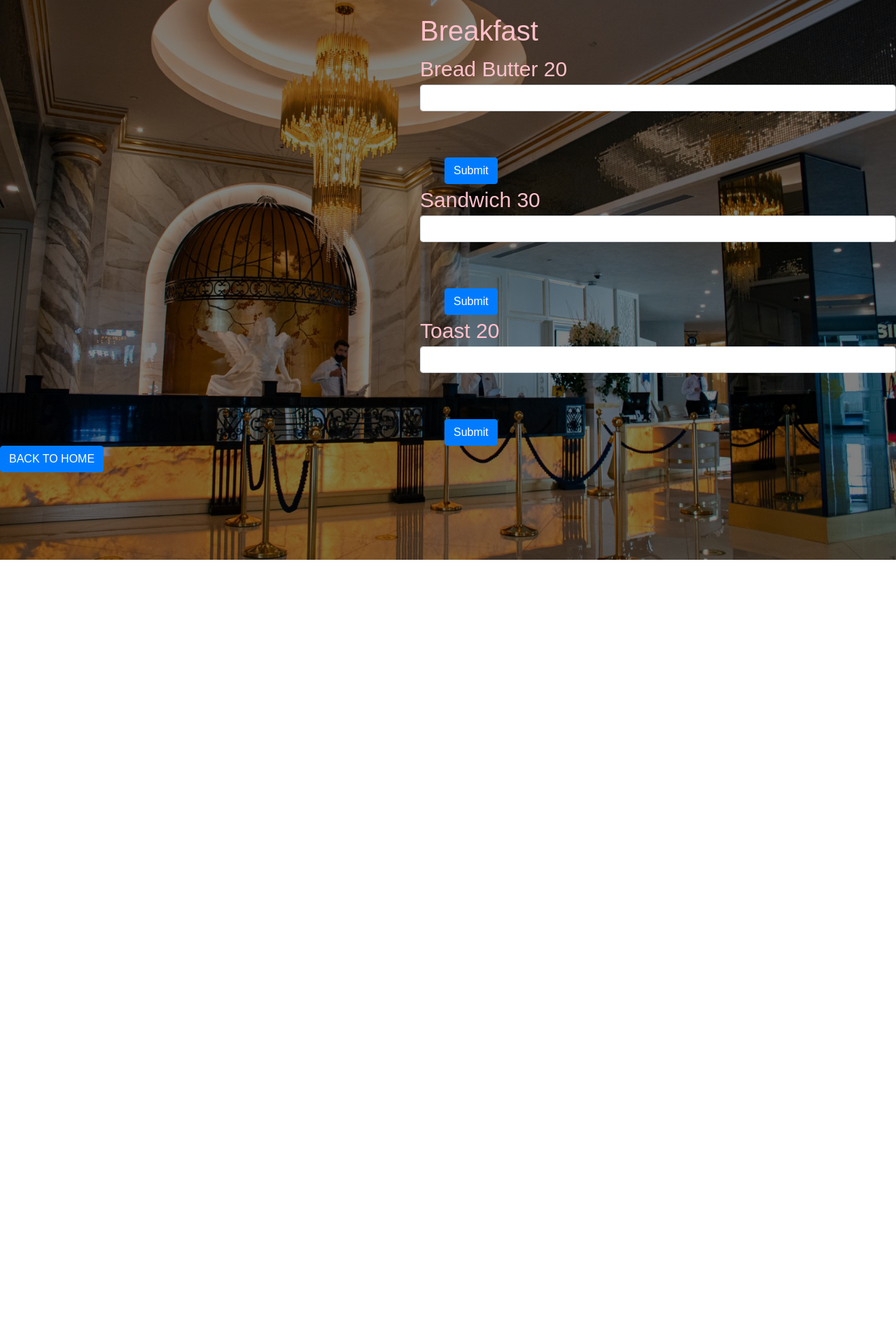
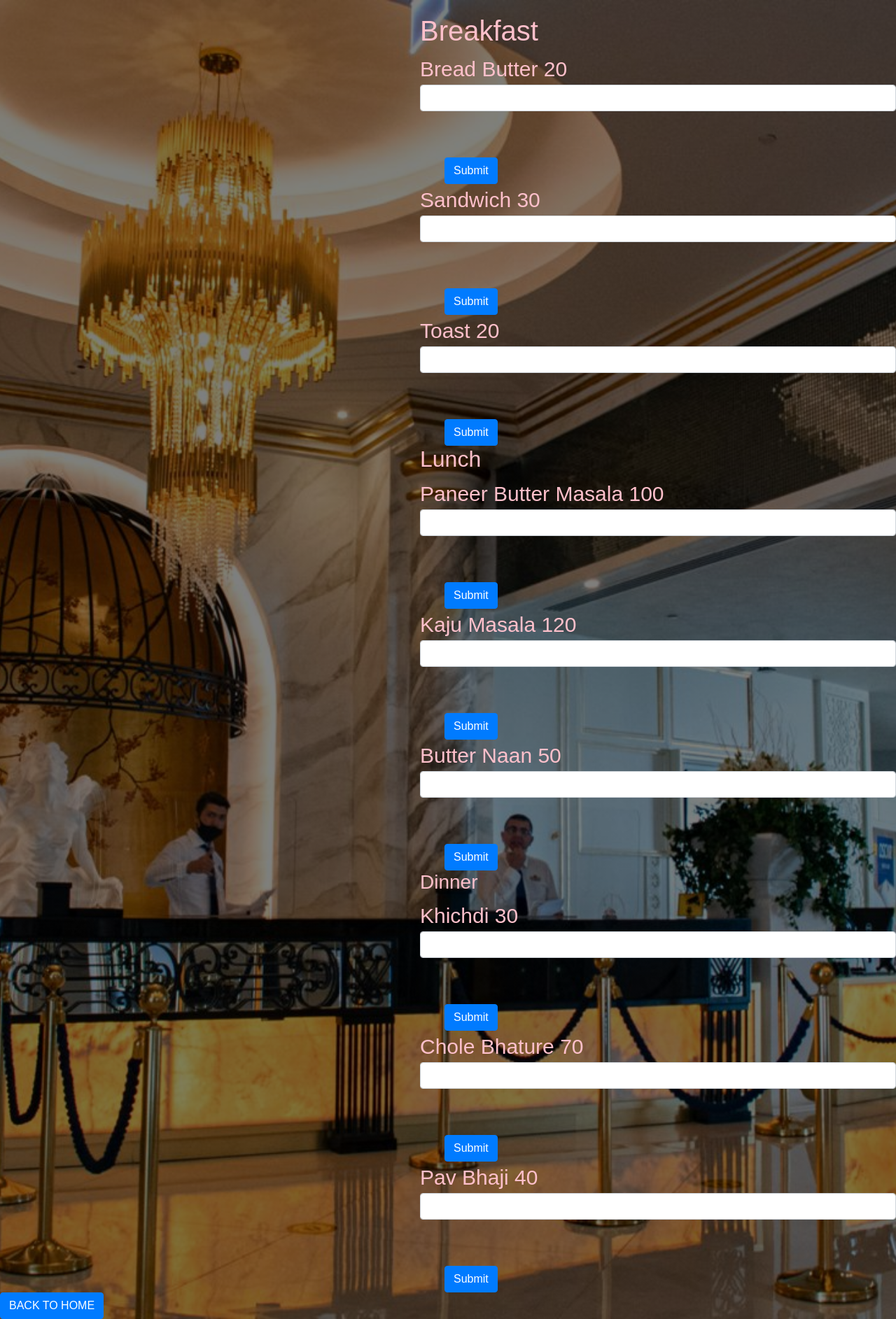
Before and after one commit to 201901029/Hotel-Automation-System, a Django app: page /food in a window 1280 px wide. Shown: the whole page at 70% size. Before the commit the page ends 800 px from the top, so only its background shows below. Run offline with Django 4.2, Linux system fonts and the light colour scheme; data comes from the database, SQL or seed files in the repository; both versions use the stored data as it was after the commit; some libraries are stand-ins or nearby versions.

Commit message:
Improved food

```diff
--- a/HotelAutomationSystem/views.py
+++ b/HotelAutomationSystem/views.py
@@ -21,6 +21,8 @@ def index(request):
 
 def food(request):
     breakfast_food_details=FoodItemBreakfast.objects.all()
+    lunch_food_details=FoodItemLunch.objects.all()
+    dinner_food_details=FoodItemDinner.objects.all()
     if request.method=="POST":
         post=FoodOrder()
         post.username=request.user
@@ -31,6 +33,16 @@ def food(request):
                 name=breakfast_food_detail.name
                 price=breakfast_food_detail.price
                 break
+        for lunch_food_detail in lunch_food_details:
+            if lunch_food_detail.name in request.POST:
+                name=lunch_food_detail.name
+                price=lunch_food_detail.price
+                break
+        for dinner_food_detail in dinner_food_details:
+            if dinner_food_detail.name in request.POST:
+                name=dinner_food_detail.name
+                price=dinner_food_detail.price
+                break
         post.name=name
         post.price=price
 
@@ -39,7 +51,11 @@ def food(request):
         post.save()
 
 
-    context={"breakfast_food_details" : breakfast_food_details}
+    context={
+             "breakfast_food_details" : breakfast_food_details,
+             "lunch_food_details" : lunch_food_details,
+             "dinner_food_details" : dinner_food_details
+             }
     return render(request,'food.html',context)
 
 def SignUp(request):
--- a/Templates/food.html
+++ b/Templates/food.html
@@ -15,7 +15,6 @@
     <style>
         body {
             background-image: linear-gradient(rgba(0,0,0,0.5),rgba(0,0,0,0.5)),url("{% static 'bg4.jpg' %}");
-            height: 100vh;
             background-size: cover;
             background-position: center;
             background-repeat: no-repeat;
@@ -275,9 +274,35 @@
         <form action="" method="POST">
             {% csrf_token %}
             <div class="form-group">
-                    <input type="number" class="form-control" id="quantity" name="quantity"/>
+                <input type="number" class="form-control" id="quantity" name="quantity" />
             </div>
             <button type="submit" class="btn btn-primary" name="{{ breakfast_food_detail.name }}" value="Submit">Submit</button>
+        </form>
+        {% endfor %}
+
+        <h2> Lunch </h2>
+
+        {% for lunch_food_detail in lunch_food_details %}
+        {{ lunch_food_detail.name }} {{ lunch_food_detail.price }}
+        <form action="" method="POST">
+            {% csrf_token %}
+            <div class="form-group">
+                <input type="number" class="form-control" id="quantity" name="quantity" />
+            </div>
+            <button type="submit" class="btn btn-primary" name="{{ lunch_food_detail.name }}" value="Submit">Submit</button>
+        </form>
+        {% endfor %}
+
+        <h3> Dinner </h3>
+
+        {% for dinner_food_detail in dinner_food_details %}
+        {{ dinner_food_detail.name }} {{ dinner_food_detail.price }}
+        <form action="" method="POST">
+            {% csrf_token %}
+            <div class="form-group">
+                <input type="number" class="form-control" id="quantity" name="quantity" />
+            </div>
+            <button type="submit" class="btn btn-primary" name="{{ dinner_food_detail.name }}" value="Submit">Submit</button>
         </form>
         {% endfor %}
 
```
Also changed, not shown: db.sqlite3. Lines whose indentation alone changed are shown as unchanged.
